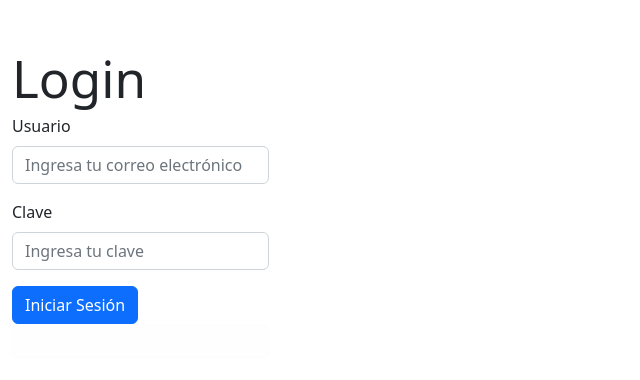
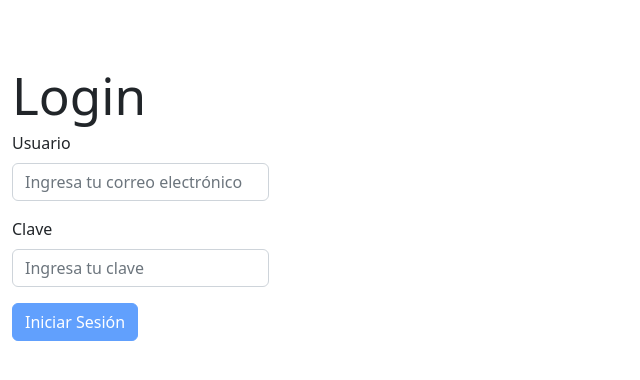
Before and after one commit to jpablow/ADL-FSJS-M04U02, a React (Vite) app: page / in a window 1280 px wide. Shown: the part 188-568 px from the top of the page, without its empty margins (0-640 px from the left). Built offline with nearby package versions, Linux system fonts and the light colour scheme.

Commit message:
Crea validacion de datos vacios para mostrar boton y corrige visibilidad de alerta

```diff
--- a/src/components/Login.jsx
+++ b/src/components/Login.jsx
@@ -1,21 +1,31 @@
-import React from "react";
+import React, { useEffect, useState } from "react";
 import Button from "react-bootstrap/Button";
 import Form from "react-bootstrap/Form";
 import Alert from "react-bootstrap/Alert";
-import { useState } from "react";
 
 const Formulario = () => {
   const [correo, setCorreo] = useState("");
   const [clave, setClave] = useState("");
   const [msgAlerta, setMsgAlerta] = useState("");
-  const [variantAlerta, setVariantAlerta] = useState("light");
+  const [variantAlerta, setVariantAlerta] = useState("secondary");
+  const [btnOculto, setBtnOculto] = useState(true);
+  const [alertaVisible, setAlertaVisible] = useState(false);
+
+  useEffect(() => {
+    setAlertaVisible(false);
+    correo.trim() === "" || clave.trim() === ""
+      ? setBtnOculto(true)
+      : setBtnOculto(false);
+  }, [correo, clave]);
 
   const validarCredenciales = (correo, clave) => {
-    correo === "user@credenciales.cl" && clave === "admin"
+    correo.trim() === "user@credenciales.cl" && clave.trim() === "admin"
       ? (setMsgAlerta("Datos correctos, sesión iniciada."),
-        setVariantAlerta("success"))
-      : (setMsgAlerta("Datos incorrectos, intenta nuevamente"),
-        setVariantAlerta("danger"));
+        setVariantAlerta("success"),
+        setAlertaVisible(true))
+      : (setMsgAlerta("El usuario o clave son incorrectos, intenta nuevamente"),
+        setVariantAlerta("danger"),
+        setAlertaVisible(true));
   };
 
   return (
@@ -36,9 +46,6 @@ const Formulario = () => {
             onChange={(e) => setCorreo(e.target.value)}
             value={correo}
           />
-          {/* <Form.Text className="text-muted">
-            We'll never share your email with anyone else.
-          </Form.Text> */}
         </Form.Group>
         <Form.Group className="mb-3" controlId="formBasicPassword">
           <Form.Label>Clave</Form.Label>
@@ -50,10 +57,12 @@ const Formulario = () => {
             value={clave}
           />
         </Form.Group>
-        <Button variant="primary" type="submit">
+        <Button variant="primary" type="submit" disabled={btnOculto}>
           Iniciar Sesión
         </Button>
-        <Alert variant={variantAlerta}>{msgAlerta}</Alert>
+        <Alert variant={variantAlerta} show={alertaVisible}>
+          {msgAlerta}
+        </Alert>
         <p>{correo}</p>
         <p>{clave}</p>
       </Form>
@@ -61,12 +70,4 @@ const Formulario = () => {
   );
 };
 
-// const validarCredenciales = (correo, clave) => {
-//   const [msgAlerta, setMsgAlerta] = useState("");
-
-//   correo === "user@credenciales.cl" && clave === "admin"
-//     ? setMsgAlerta("Datos correctos, sesión iniciada.")
-//     : setMsgAlerta("Datos incorrectos, intenta nuevamente");
-// };
-
 export default Formulario;
```
